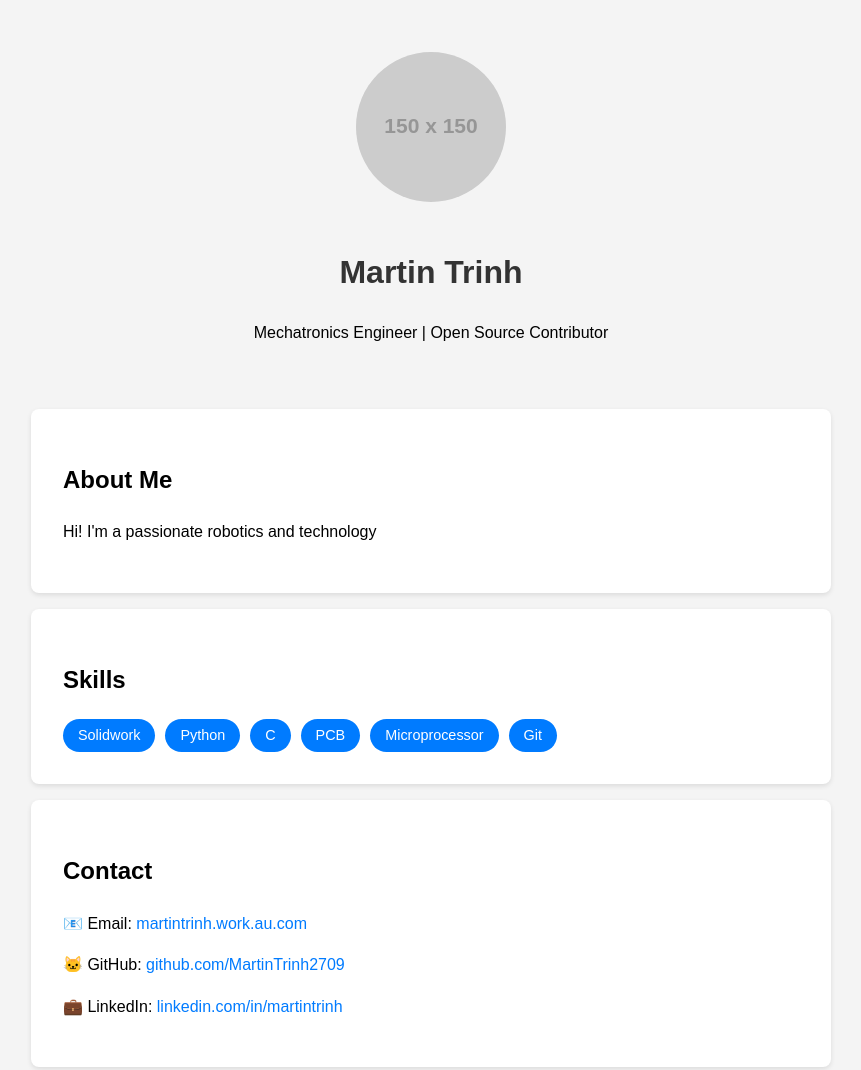
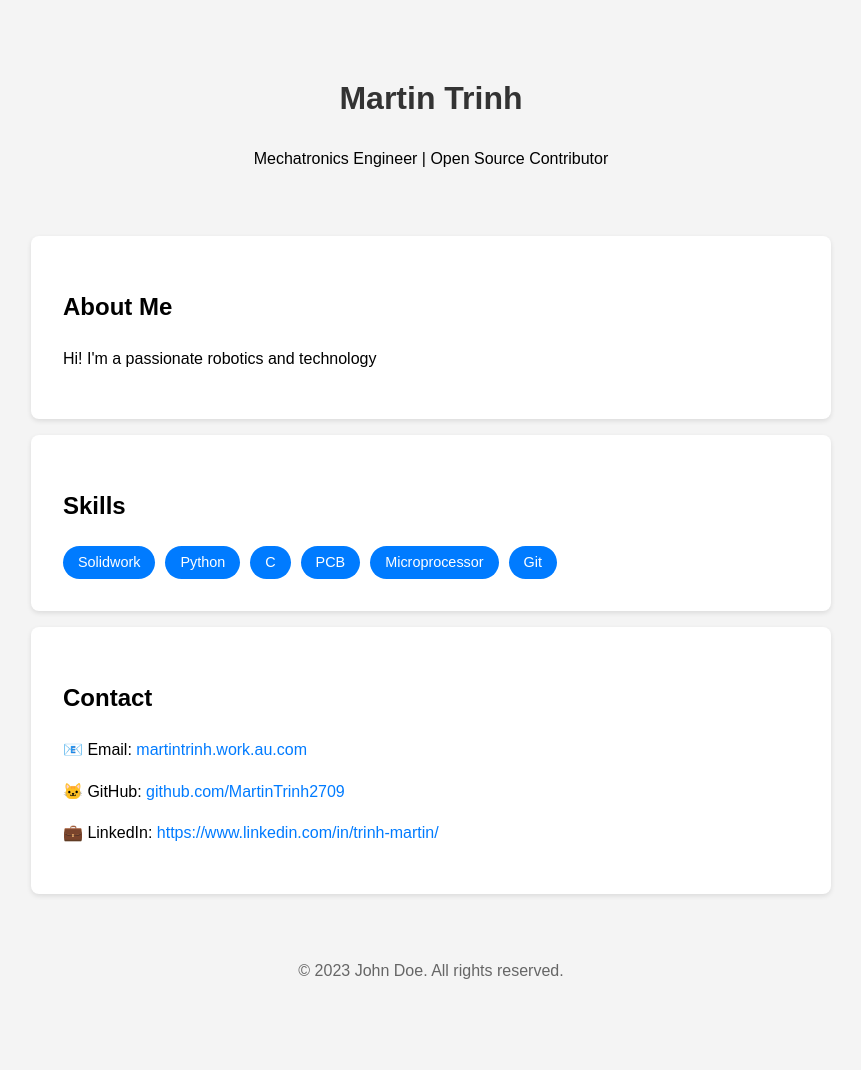
Before and after one commit to MartinTrinh2709/PersonalBrand, a plain HTML site: page index.html in a window 1280 px wide. Shown: the top 1070 px of the page, without its empty margins (209-1070 px from the left). Drawn offline with Linux system fonts and the light colour scheme; placeholder pictures from the web are drawn by us.

Commit message:
Update index.html

```diff
--- a/index.html
+++ b/index.html
@@ -76,7 +76,6 @@
 </head>
 <body>
     <header>
-        <img src="https://via.placeholder.com/150" alt="Profile Picture" class="profile-img">
         <h1>Martin Trinh</h1>
         <p>Mechatronics Engineer | Open Source Contributor</p>
     </header>
@@ -101,7 +100,7 @@
         <h2>Contact</h2>
         <p>📧 Email: <a href="mailto:martintrinh.work.au@gmail.com">martintrinh.work.au.com</a></p>
         <p>🐱 GitHub: <a href="https://github.com/MartinTrinh2709">github.com/MartinTrinh2709</a></p>
-        <p>💼 LinkedIn: <a href="#">linkedin.com/in/martintrinh</a></p>
+        <p>💼 LinkedIn: <a href="#">https://www.linkedin.com/in/trinh-martin/</a></p>
     </section>
 
     <footer>
```
